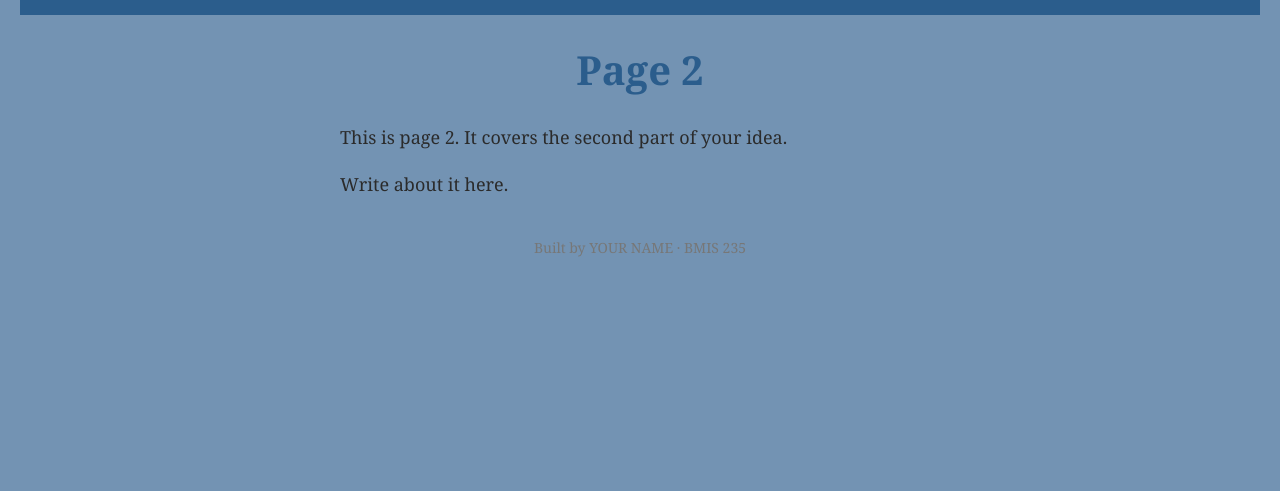
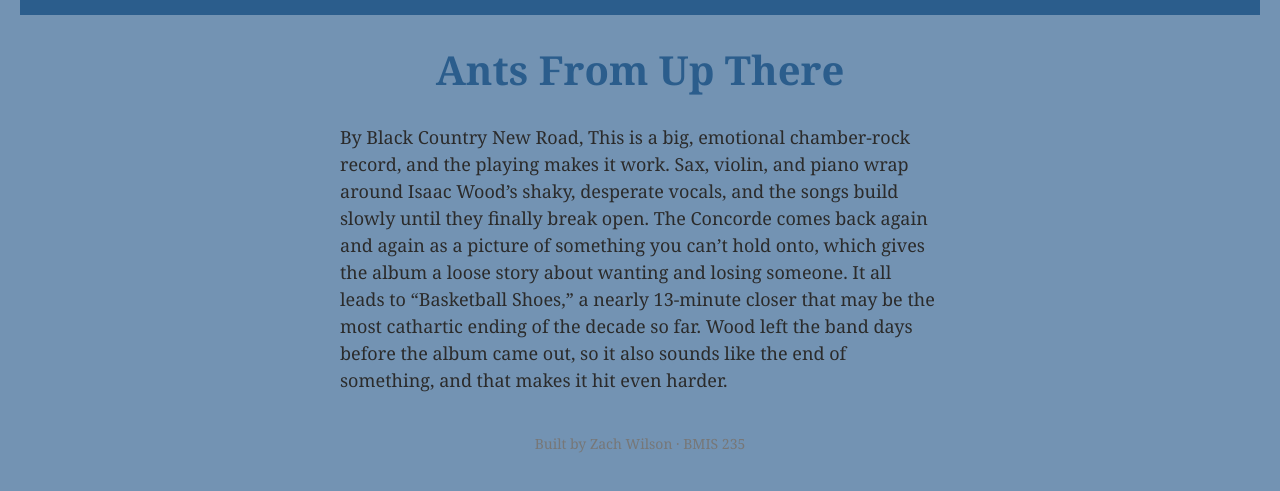
Before and after one commit to ZchWlsn/bmis235-html-3, a plain HTML site: page afut.html in a window 1280 px wide. Shown: the part 71-562 px from the top of the page. Drawn offline with Linux system fonts and the light colour scheme.

Commit message:
Update afut.html

```diff
--- a/afut.html
+++ b/afut.html
@@ -28,12 +28,12 @@
     <a href="punisher.html"><img src="img/punisher.png" alt="Punisher Button"></a>
 </nav>
 
-<h1>Page 2</h1>
-<p>This is page 2. It covers the second part of your idea.</p>
-<p>Write about it here.</p>
+<h1>Ants From Up There</h1>
+<p>By Black Country New Road, This is a big, emotional chamber-rock record, and the playing makes it work. Sax, violin, and piano wrap around Isaac Wood’s shaky, desperate vocals, and the songs build slowly until they finally break open. The Concorde comes back again and again as a picture of something you can’t hold onto, which gives the album a loose story about wanting and losing someone. It all leads to “Basketball Shoes,” a nearly 13-minute closer that may be the most cathartic ending of the decade so far. Wood left the band days before the album came out, so it also sounds like the end of something, and that makes it hit even harder.</p>
+
 
 <!-- Footer: fill in your name -->
-<footer>Built by YOUR NAME &middot; BMIS 235</footer>
+<footer>Built by Zach Wilson &middot; BMIS 235</footer>
 
 </body>
 </html>
```
